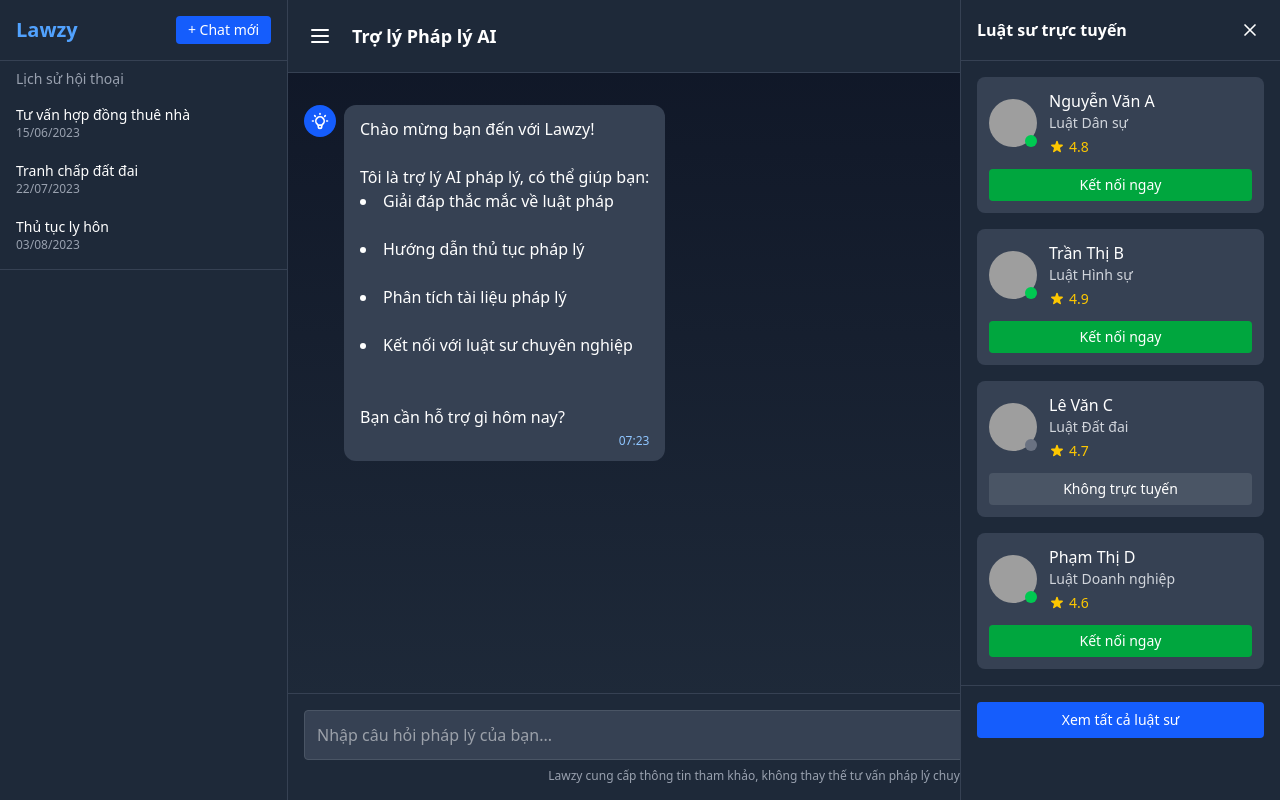
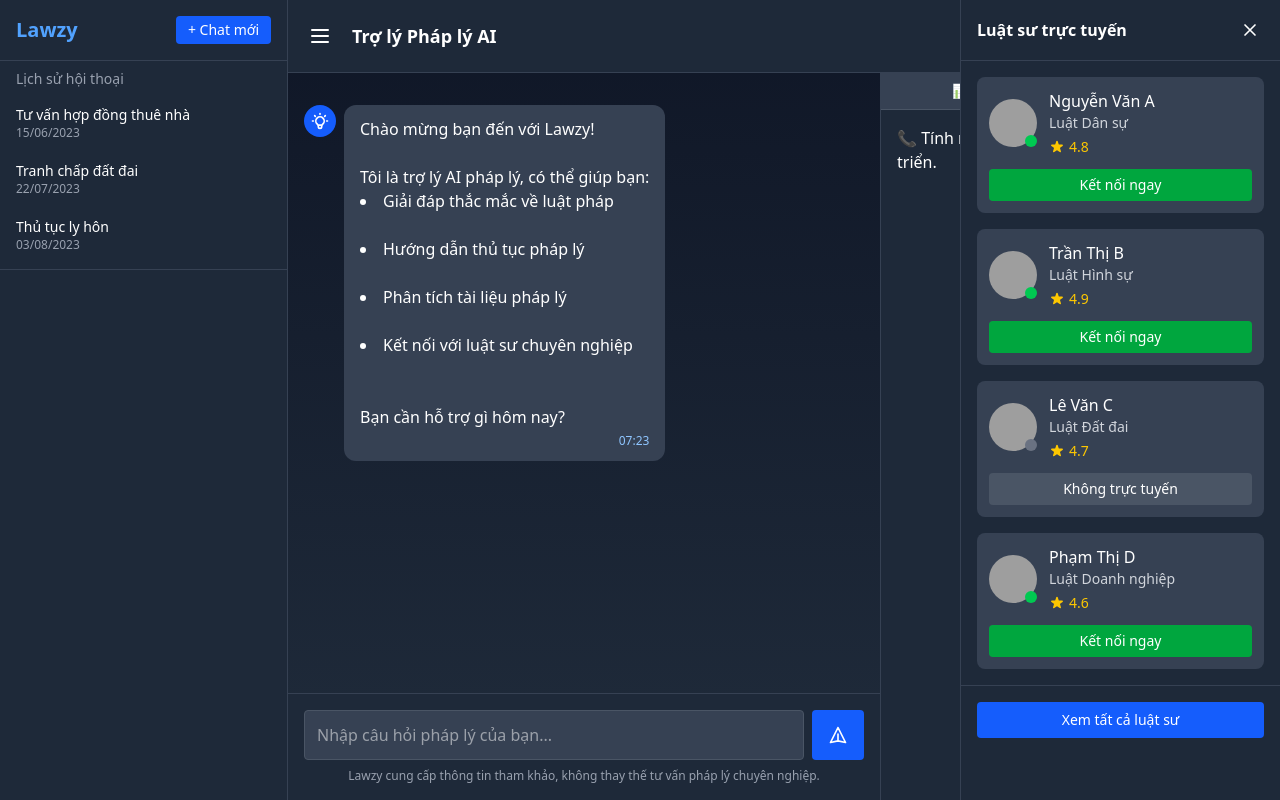
Before and after one commit to hmquan191/Lawzy-demo, a React (Vite) app in the folder react/: page / in a window 1280 px wide. Both pictures are taken after a click on the button "Kết nối Luật sư". Built offline with nearby package versions, Linux system fonts and the light colour scheme; grey boxes are pictures that could not be loaded.

Commit message:
cập nhật màu sắc

```diff
--- a/react/components/ChatBot.tsx
+++ b/react/components/ChatBot.tsx
@@ -116,6 +116,7 @@ const ChatBot = () => {
   return (
     <div className='flex flex-col h-screen bg-gray-900 text-white overflow-hidden'>
       <div className='flex flex-1 h-full overflow-hidden'>
+        {/* Sidebar lịch sử chat */}
         <ChatSidebar
           sidebarOpen={sidebarOpen}
           chatHistories={chatHistories}
@@ -127,14 +128,16 @@ const ChatBot = () => {
           formatDate={formatDate}
         />
 
-        <div className='flex flex-1 flex-row overflow-hidden'>
-          <div className='flex flex-col flex-1'>
+        {/* Khung chat chính */}
+        <div className='flex flex-1 flex-col overflow-hidden'>
           <ChatHeader
             toggleSidebar={() => setSidebarOpen(!sidebarOpen)}
             sessionId={sessionId}
             showLawyers={showLawyers}
             toggleLawyersPanel={() => setShowLawyers(!showLawyers)}
           />
+
+          <div className='flex flex-1 overflow-hidden'>
             <ChatInterface
               messages={messages}
               loading={loading}
@@ -145,13 +148,42 @@ const ChatBot = () => {
               formatTime={formatTime}
               BotTypingMessage={BotTypingMessage}
             />
+
+            {/* Panel bên phải: có thể chuyển qua lại giữa Diagram và Luật sư */}
+            {diagram || showLawyers ? (
+              <div className='w-[400px] bg-gray-800 border-l border-gray-700 flex flex-col'>
+                <div className='flex border-b border-gray-600 text-sm'>
+                  <button
+                    className={`flex-1 p-2 text-center ${
+                      diagram ? 'bg-gray-900 text-white' : 'bg-gray-700 text-gray-300'
+                    }`}
+                    onClick={() => setShowLawyers(false)}
+                  >
+                    📊 Sơ đồ
+                  </button>
+                  <button
+                    className={`flex-1 p-2 text-center ${
+                      showLawyers ? 'bg-gray-900 text-white' : 'bg-gray-700 text-gray-300'
+                    }`}
+                    onClick={() => setShowLawyers(true)}
+                  >
+                    👨‍⚖️ Luật sư
+                  </button>
                 </div>
 
-          {diagram && (
-            <div className='w-[400px] border-l border-gray-700 bg-gray-800'>
-              <DiagramSection diagramData={diagram} />
+                <div className='flex-1 overflow-auto'>
+                  {showLawyers ? (
+                    <div className='p-4'>
+                      {/* Component kết nối luật sư */}
+                      <p className='text-white'>📞 Tính năng kết nối luật sư đang được phát triển.</p>
                     </div>
+                  ) : (
+                    diagram && <DiagramSection diagramData={diagram} />
                   )}
+                </div>
+              </div>
+            ) : null}
+          </div>
         </div>
       </div>
     </div>
--- a/react/components/DiagramSection.tsx
+++ b/react/components/DiagramSection.tsx
@@ -1,37 +1,80 @@
-import ReactFlow, { Background, Controls, MarkerType } from 'reactflow'
+import { useState, useMemo } from 'react'
+import ReactFlow, { Background, Controls, MiniMap, MarkerType, applyNodeChanges } from 'reactflow'
+import type { Node, Edge, NodeChange } from 'reactflow'
 import 'reactflow/dist/style.css'
 import type { DiagramData } from '../types'
 
 const DiagramSection = ({ diagramData }: { diagramData: DiagramData }) => {
-  const nodes = diagramData.nodes.map((node, index) => ({
+  const rootX = 250
+  const rootY = 250
+  const radius = 160
+
+  // Tính toán layout hình tròn
+  const initialNodes: Node[] = useMemo(() => {
+    return diagramData.nodes.map((node, index) => {
+      const isRoot = index === 0
+      const angle = isRoot ? 0 : (index - 1) * (360 / (diagramData.nodes.length - 1))
+      const rad = (angle * Math.PI) / 180
+      const x = isRoot ? rootX : rootX + radius * Math.cos(rad)
+      const y = isRoot ? rootY : rootY + radius * Math.sin(rad)
+
+      return {
         id: node.id,
-    data: { label: node.label },
-    position: { x: 100, y: index * 100 },
         type: 'default',
+        position: { x, y },
+        draggable: true,
+        data: { label: (isRoot ? '⭐' : '📌 ') + node.label },
         style: {
-      background: '#ff9f43',
-      color: '#000000',
-      border: '1px solid #bbb'
+          background: isRoot ? '#feca57' : '#48dbfb',
+          color: '#000',
+          padding: 10,
+          border: '2px solid #333',
+          borderRadius: '10px',
+          fontWeight: 'bold',
+          fontSize: 14
         }
-  }))
+      }
+    })
+  }, [diagramData])
 
-  const edges = diagramData.edges.map((edge) => ({
+  const initialEdges: Edge[] = useMemo(() => {
+    return diagramData.edges.map((edge) => ({
       id: `${edge.from}-${edge.to}`,
       source: edge.from,
       target: edge.to,
       label: edge.label || '',
       animated: true,
-    style: { stroke: '#222' },
+      style: { stroke: '#1e90ff', strokeWidth: 2 },
       markerEnd: {
-      type: MarkerType.ArrowClosed
+        type: MarkerType.ArrowClosed,
+        color: '#1e90ff'
       }
     }))
+  }, [diagramData])
+
+  const [nodes, setNodes] = useState<Node[]>(initialNodes)
+  const [edges] = useState<Edge[]>(initialEdges)
+
+  const handleNodeChange = (changes: NodeChange[]) => {
+    setNodes((nds) => applyNodeChanges(changes, nds))
+  }
 
   return (
     <div className='w-[400px] h-full bg-white border-l border-gray-700 p-2'>
-      <h2 className='text-lg font-bold mb-2 text-black'>Sơ đồ minh họa</h2>
-      <div className='h-[90%] bg-white'>
-        <ReactFlow nodes={nodes} edges={edges} fitView style={{ background: '#fff' }}>
+      <div className='h-full'>
+        <ReactFlow
+          nodes={nodes}
+          edges={edges}
+          onNodesChange={handleNodeChange}
+          fitView
+          panOnScroll
+          zoomOnScroll
+          zoomOnPinch
+          nodesDraggable
+          nodesConnectable={false}
+          style={{ background: '#f8f9fa' }}
+        >
+          <MiniMap />
           <Background color='#eee' />
           <Controls />
         </ReactFlow>
```
Lines whose indentation alone changed are shown as unchanged.
